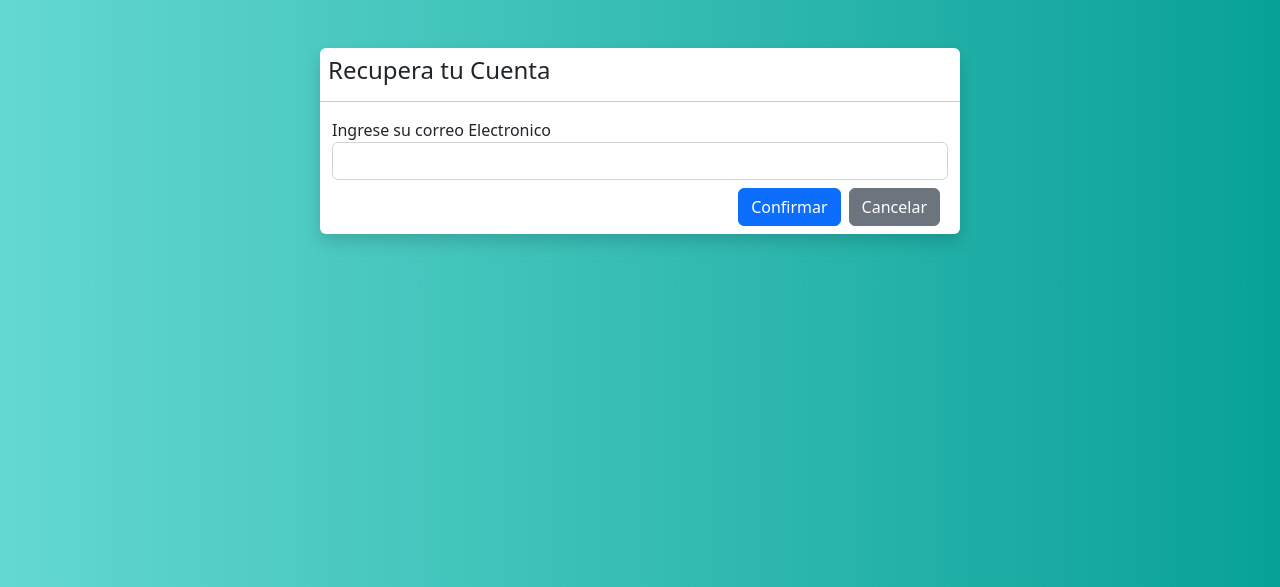
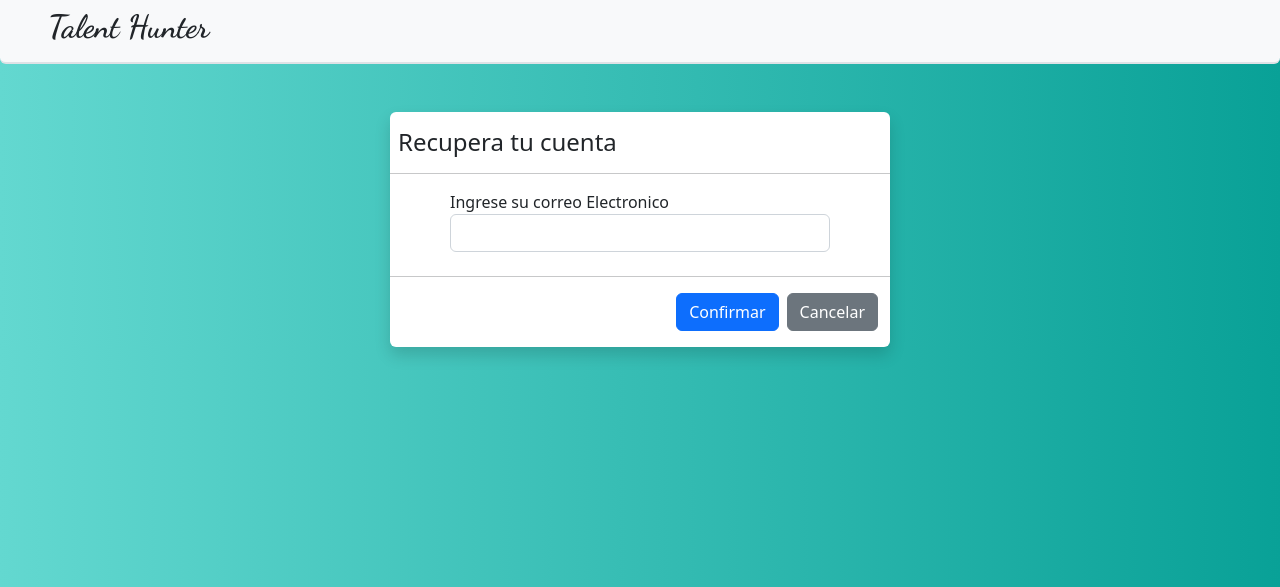
Before and after one commit to daniel29067/Talent_hunter, a PHP site: page /Talent_hunter/vista/resetpass.php in a window 1280 px wide. Shown: the top 587 px of the page. Run offline with PHP 8.4, Linux system fonts and the light colour scheme.

Commit message:
Cambios 27/10/2022 7:33 pm

```diff
--- a/vista/css/estilogeneral.css
+++ b/vista/css/estilogeneral.css
@@ -2,3 +2,16 @@ body{
     background: linear-gradient(to right, rgb(99, 216, 208), rgb(9, 161, 151));
     font-family:'Courier New', Courier, monospace;
 }
+
+#contenedor{
+    width: 500px;
+}
+
+@font-face{
+    font-family: 'Dancing';
+    src: url(fuentes/Dancing_Script/DancingScript-VariableFont_wght.ttf);
+}
+
+#title{
+    font-family: 'Dancing';
+}
--- a/vista/resetpass.php
+++ b/vista/resetpass.php
@@ -6,35 +6,33 @@
     <meta name="viewport" content="width=device-width, initial-scale=1.0">
     <title>Talent Hunter|Reset password</title>
     <link rel="shortcut icon" href="../vista/img/talent_hunter7-removebg-preview.png">
-    <link rel="stylesheet" href="../vista/css/estilogeneral.css">
-    <style>
-
-        @font-face{
-            font-family: 'Dancing';
-            src: url(css/fuentes/Dancing_Script/DancingScript-VariableFont_wght.ttf);
-        }
-
-        #enca{
-            align-items: center;
-            display: flex;
-            padding: 8px;
-        }
-
-    </style>
+    <link rel="stylesheet" href="css/estilogeneral.css">
     <link href="https://cdn.jsdelivr.net/npm/bootstrap@5.2.1/dist/css/bootstrap.min.css" rel="stylesheet" integrity="sha384-iYQeCzEYFbKjA/T2uDLTpkwGzCiq6soy8tYaI1GyVh/UjpbCx/TYkiZhlZB6+fzT" crossorigin="anonymous">
 </head>
 <body>
 
-    <div class="container bg-white w-50 mt-5 mb-5 rounded shadow">
-        <div class="row align-items-stretch">
+<nav class="navbar bg-light border-bottom border-2 rounded-bottom">
+    <div class="container-fluid px-5">
+      <h2 id=title><b>Talent Hunter</b></h2>
+    </div>
+  </nav>
 
-            <div class="header" id="enca">
+    <div class="container bg-white align-items-stretch rounded shadow" id="contenedor">
 
-                    <h4>Recupera tu Cuenta</h4>
+        <!-- Encabezado -->
+        <div class="header">
 
+            <div class="row pt-2 mt-5">
+                <div class="col p-2">
+                    <h4>Recupera tu cuenta</h4>
+                </div>
+                <hr>
             </div>
 
-              <hr>
+        </div>
+
+        <!-- Cuerpo -->
+        <div class="body px-5">
 
             <form action="../modelo/reset.php"  method="post">
 
@@ -43,14 +41,26 @@
                     <input type="email" class="form-control" name="mail">
                 </div>
 
-                <div class="d-grid gap-2 d-md-flex justify-content-md-end p-2">
+        </div>
+
+        <!-- Pie -->
+        <div class="footer pt-4">
+
+            <div class="row pb-3">
+
+                <hr>
+
+                <div class="d-grid gap-2 d-md-flex justify-content-md-end">
                     <input class="btn btn-primary" type="submit" name="reset" value="Confirmar"/>
                     <input href="index.php" class="btn btn-secondary" type="submit" value="Cancelar">
                 </div>
 
             </form>
 
+            </div>
+
         </div>
+
     </div>
 
     <script src="https://cdn.jsdelivr.net/npm/bootstrap@5.2.1/dist/js/bootstrap.bundle.min.js" integrity="sha384-u1OknCvxWvY5kfmNBILK2hRnQC3Pr17a+RTT6rIHI7NnikvbZlHgTPOOmMi466C8" crossorigin="anonymous"></script>
```
Also changed, not shown: controlador/publicaciones.php (+1 -6 lines), controlador/registro.php (+10 -1 lines), controlador/registroent.php (+7 -5 lines), vista/css/estiloregistr.css (renamed from vista/css/estiloregistro.css, +9 -0 lines), vista/profile_dep.php (+3 -3 lines).
